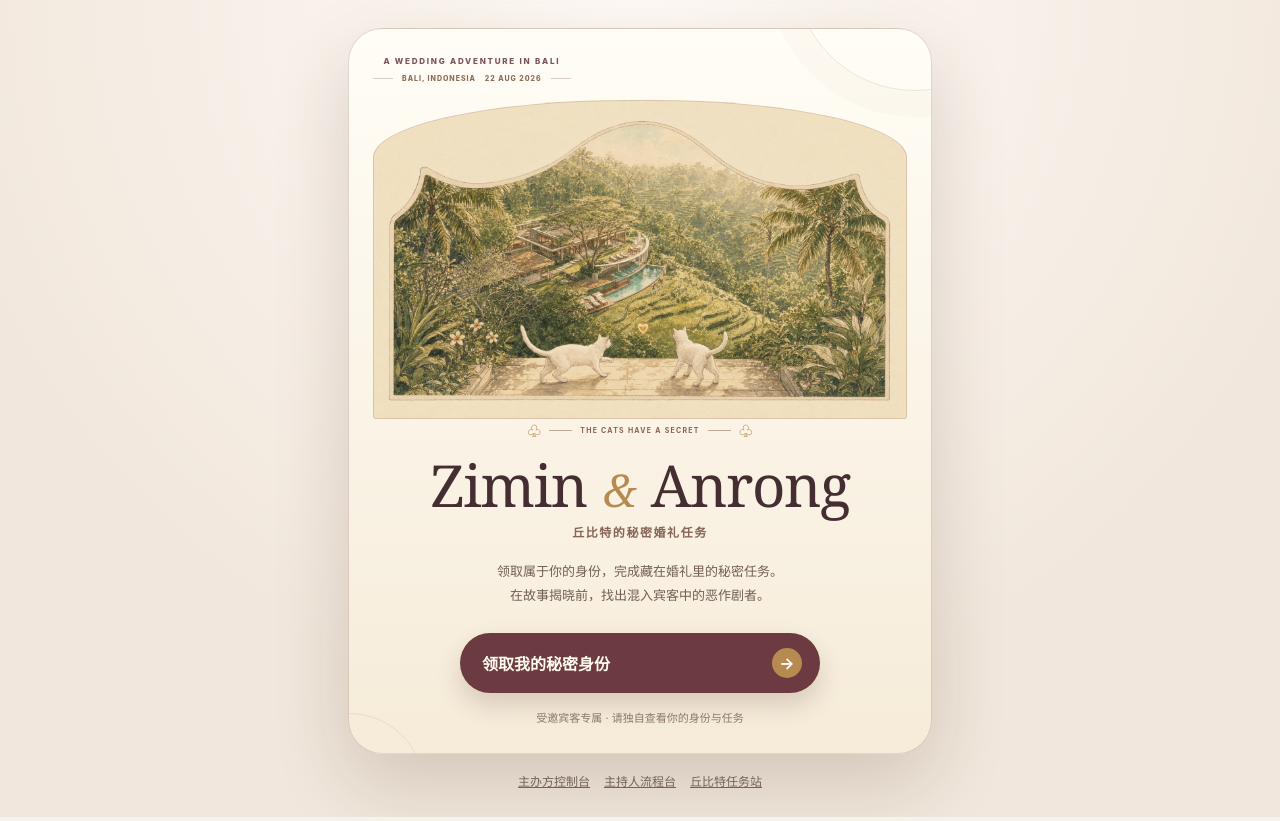
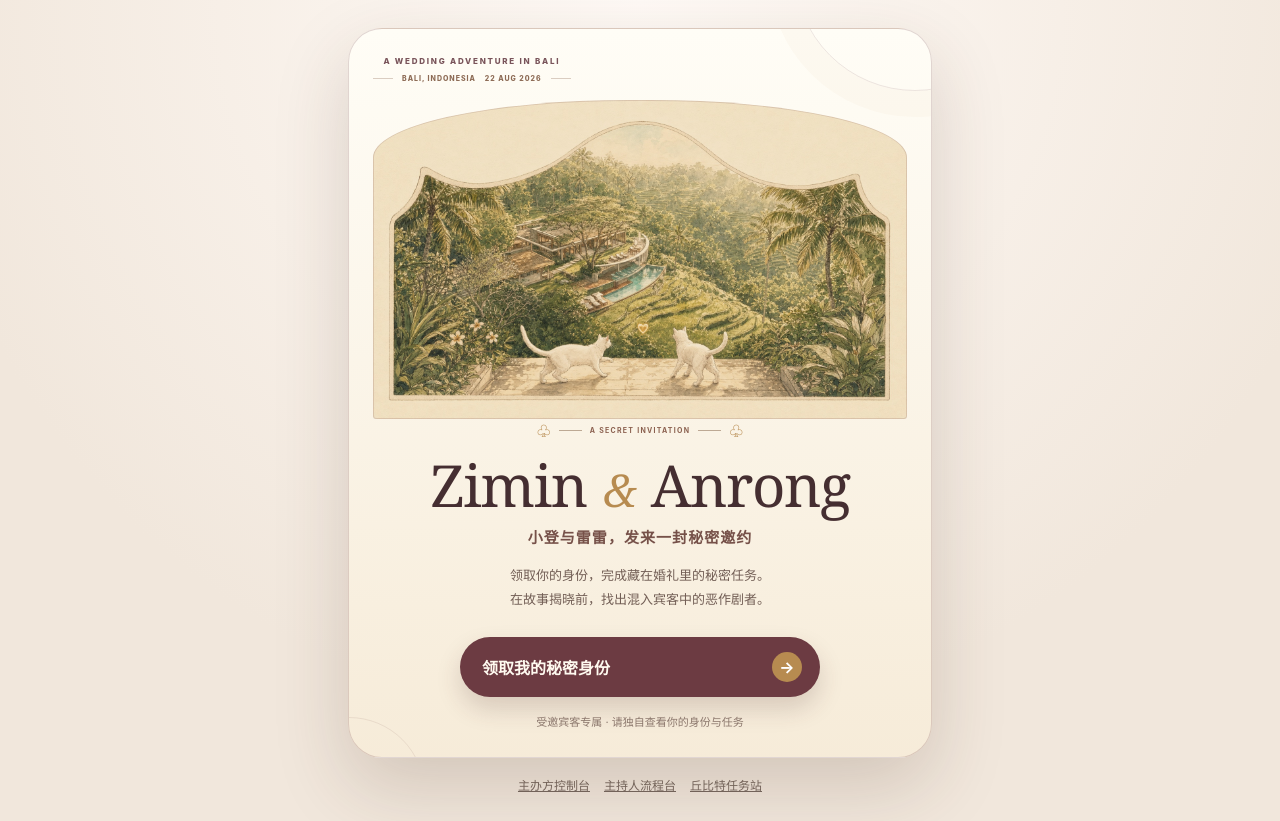
Before and after one commit to bestgameproducer-lab/clap-game, a Next.js app: page / in a window 1280 px wide. Built offline with nearby package versions, Linux system fonts and the light colour scheme.

Commit message:
copy(home): invite guests through the cats

```diff
--- a/app/page.tsx
+++ b/app/page.tsx
@@ -9,10 +9,10 @@ export default function Home() {
         <WeddingSignature compact/>
       </div>
       <BaliInvitationScene/>
-      <div className="home-story-mark"><span>♧</span><i/><b>THE CATS HAVE A SECRET</b><i/><span>♧</span></div>
+      <div className="home-story-mark"><span>♧</span><i/><b>A SECRET INVITATION</b><i/><span>♧</span></div>
       <h1 className="home-couple-title">Zimin <em>&amp;</em> Anrong</h1>
-      <p className="home-kicker">丘比特的秘密婚礼任务</p>
-      <p className="home-copy">领取属于你的身份，完成藏在婚礼里的秘密任务。<br/>在故事揭晓前，找出混入宾客中的恶作剧者。</p>
+      <p className="home-kicker">小登与雷雷，发来一封秘密邀约</p>
+      <p className="home-copy">领取你的身份，完成藏在婚礼里的秘密任务。<br/>在故事揭晓前，找出混入宾客中的恶作剧者。</p>
       <a className="home-cta" href="/guest"><span>领取我的秘密身份</span><b>→</b></a>
       <p className="privacy-note">受邀宾客专属 · 请独自查看你的身份与任务</p>
     </section>
```
Also changed, not shown: app/styles.css, 1 other file (tests, documents, lock files or other folders).
